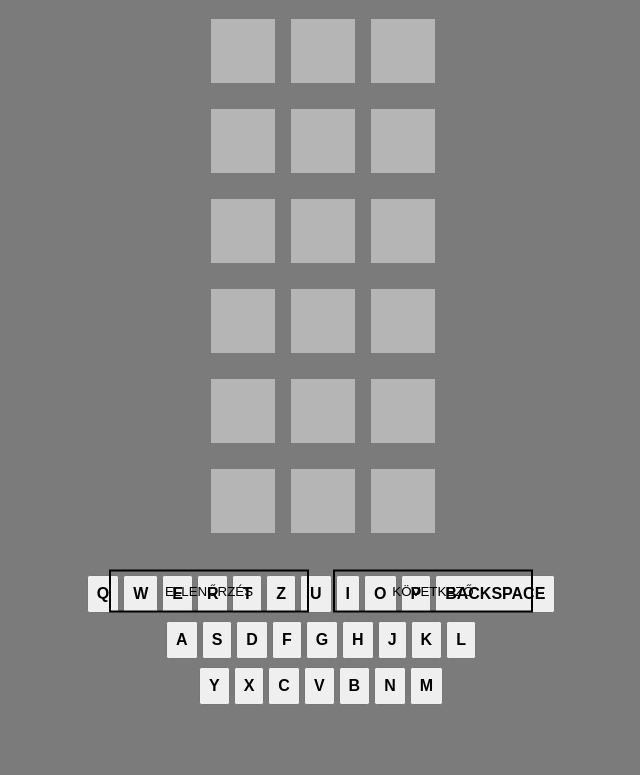
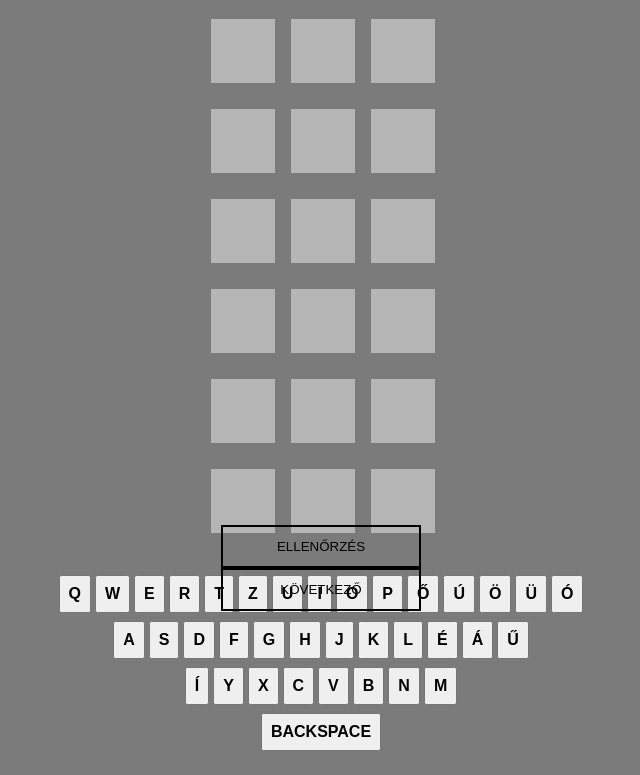
Before and after one commit to csontixdd/TSZ-VBJ, a plain HTML site: page index.html in a window 1280 px wide. Shown: the part 130-905 px from the top of the page, without its empty margins (319-959 px from the left). Before the commit the page ends 851 px from the top, so only its background shows below. Drawn offline with Linux system fonts and the light colour scheme.

Commit message:
buttons szétszedése

```diff
--- a/index.html
+++ b/index.html
@@ -62,7 +62,11 @@
             <button class="keyboard-button">i</button>
             <button class="keyboard-button">o</button>
             <button class="keyboard-button">p</button>
-            <button class="keyboard-button">Backspace</button>
+            <button class="keyboard-button">ő</button>
+            <button class="keyboard-button">ú</button>
+            <button class="keyboard-button">ö</button>
+            <button class="keyboard-button">ü</button>
+            <button class="keyboard-button">ó</button>
 
         </div>
         <div class="second-row">
@@ -75,8 +79,13 @@
             <button class="keyboard-button">j</button>
             <button class="keyboard-button">k</button>
             <button class="keyboard-button">l</button>
+            <button class="keyboard-button">é</button>
+            <button class="keyboard-button">á</button>
+            <button class="keyboard-button">ű</button>
+
         </div>
         <div class="third-row">
+            <button class="keyboard-button">í</button>
             <button class="keyboard-button">y</button>
             <button class="keyboard-button">x</button>
             <button class="keyboard-button">c</button>
@@ -85,6 +94,9 @@
             <button class="keyboard-button">n</button>
             <button class="keyboard-button">m</button>
         </div>
+        <div class="fourth-row">
+            <button class="keyboard-button">Backspace</button>
+        </div>
     </div>
 
 
--- a/style.css
+++ b/style.css
@@ -93,6 +93,10 @@ h1 {
   .second-row {
     margin: 0.5rem 0;
   }
+  .fourth-row{
+    margin: 0.5rem 0;
+
+  }
 
   .keyboard-button {
     font-size: 1rem;
@@ -108,6 +112,7 @@ h1 {
    bottom: 1rem;
    left: 50%;
    text-align: center;
+   justify-content:space-around
 }
 .btn{
     background: none;
@@ -116,10 +121,12 @@ h1 {
     text-transform: uppercase;
     padding: 12px 20px;
     min-width: 200px;
-    margin: 10px;
+    margin: 0 80px;
     cursor: pointer;
     transition: color 0.4s linear;
     position: relative;
+    max-width: 300px;
+
 }
 .btn:hover{
     color: #fff;
```
